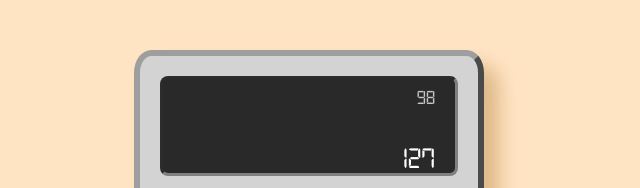
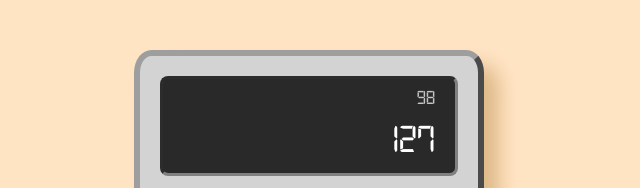
Before and after one commit to bryanyanay/odin-calculator, a plain HTML site: page index.html in a window 1280 px wide. Shown: the top 188 px of the page, without its empty margins (331-971 px from the left). Drawn offline with Linux system fonts and the light colour scheme.

Commit message:
Style display

```diff
--- a/styles.css
+++ b/styles.css
@@ -91,7 +91,8 @@
 #display #input-field {
     text-align: right;
 
-    font-size: 30px;
+    font-size: 40px;
+    height: 40px;
     margin: 0;
 }
 
```
